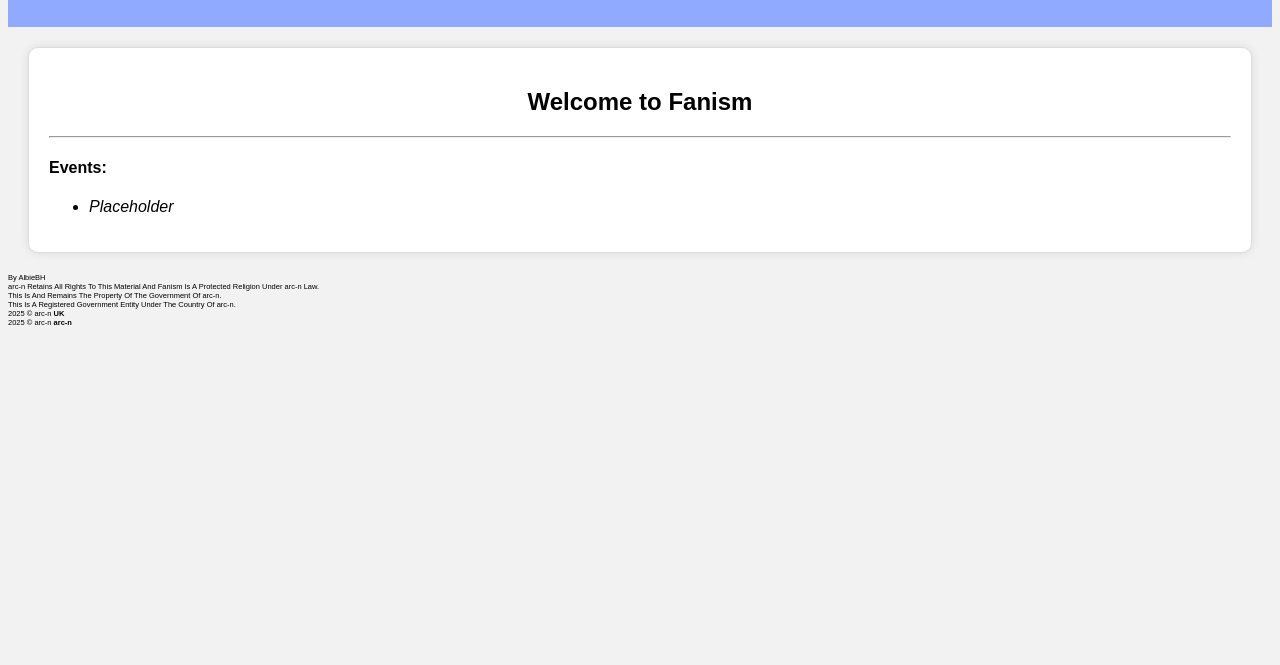
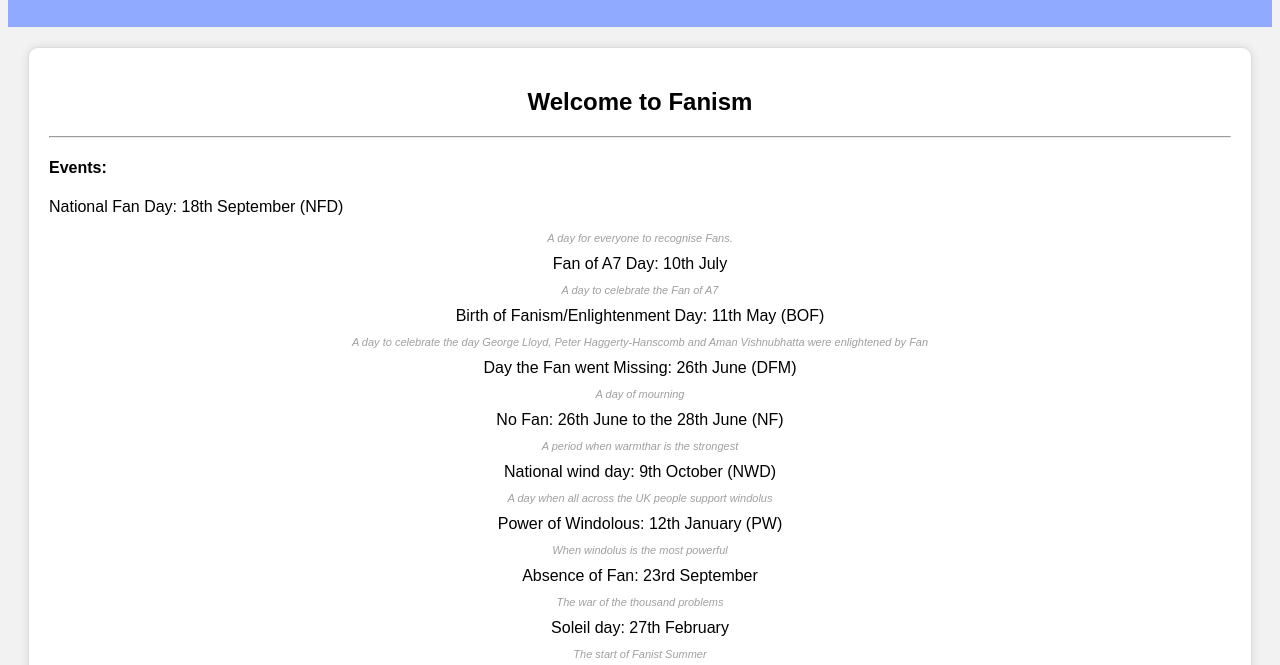
Before and after one commit to AlbieBH/fanism, a plain HTML site: page index.html in a window 1280 px wide. Shown: the part 135-800 px from the top of the page. Drawn offline with Linux system fonts and the light colour scheme.

Commit message:
Update index.html

```diff
--- a/index.html
+++ b/index.html
@@ -45,6 +45,11 @@
         .tiny {
         font-size: 7.5px;
         }
+        .info {
+        font-size: 11px;
+        color: #9f9f9f;
+        font-style: italic;
+        }
     </style>
 </head>
 
@@ -60,8 +65,28 @@
         <h2>Welcome to Fanism</h2>
         <hr>
         <h4 class="left">Events:</h4>
-        <ul class="left">
-            <li class="left"><i>Placeholder</i></li>
+            <p class="left">
+National Fan Day: 18th September (NFD)
+<p class="info">A day for everyone to recognise Fans.</p>
+Fan of A7 Day: 10th July
+<p class="info">A day to celebrate the Fan of A7</p>
+Birth of Fanism/Enlightenment Day: 11th May (BOF)
+<p class="info">A day to celebrate the day George Lloyd, Peter Haggerty-Hanscomb and Aman Vishnubhatta were enlightened by Fan</p>
+Day the Fan went Missing: 26th June (DFM)
+<p class="info">A day of mourning</p>
+No Fan: 26th June to the 28th June (NF)
+<p class="info">A period when warmthar is the strongest</p>
+National wind day: 9th October (NWD)
+<p class="info">A day when all across the UK people support windolus</p>
+Power of Windolous: 12th January (PW)
+<p class="info">When windolus is the most powerful</p>
+Absence of Fan: 23rd September
+<p class="info">The war of the thousand problems</p>
+Soleil day: 27th February
+<p class="info">The start of Fanist Summer</p>
+Raindolin day: 20th August
+<p class="info">The end of Fanist Summer</p>
+</p>
         </ul>
     </div>
       <p class="tiny">By AlbieBH<br>arc-n Retains All Rights To This Material And Fanism Is A Protected Religion Under arc-n Law.<br>This Is And Remains The Property Of The Government Of arc-n.<br>This Is A Registered Government Entity Under The Country Of arc-n.<br>2025 © arc-n <b>UK</b><br>2025 © arc-n <b>arc-n</b></p>
```
